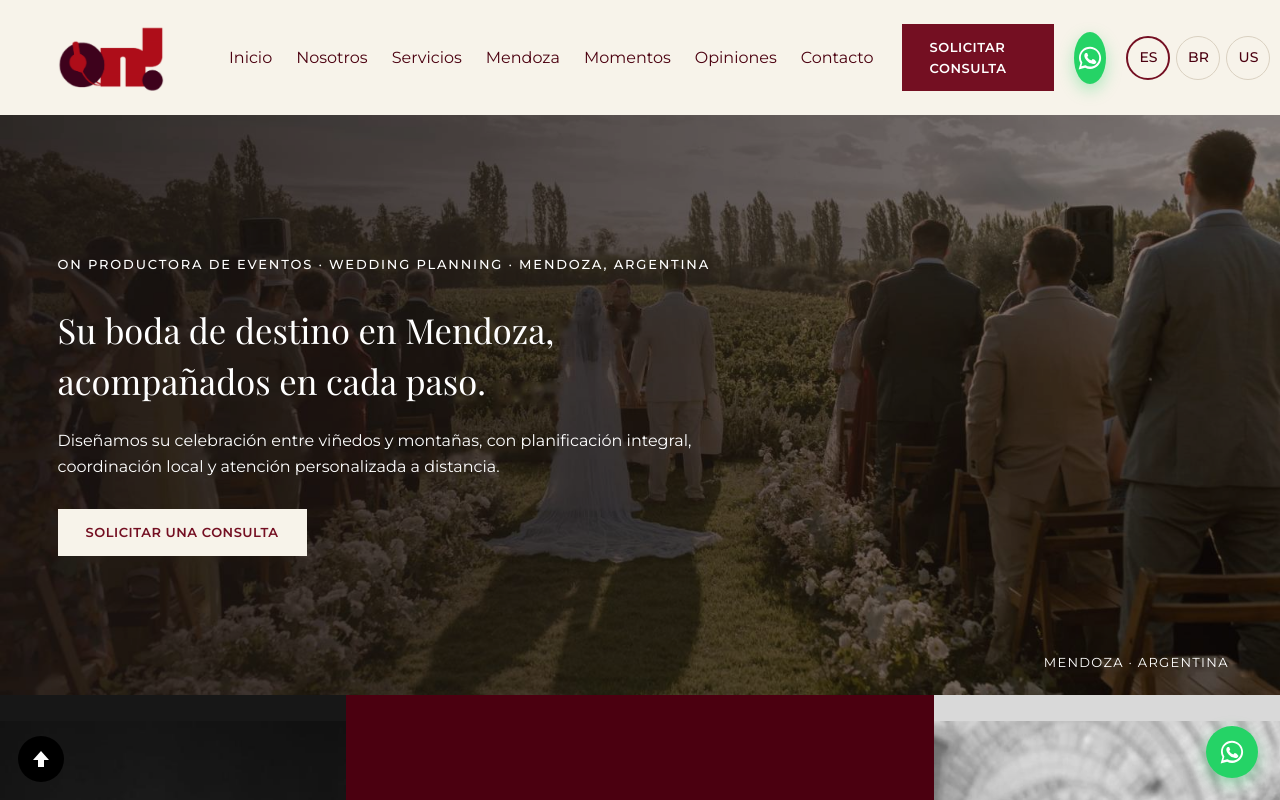
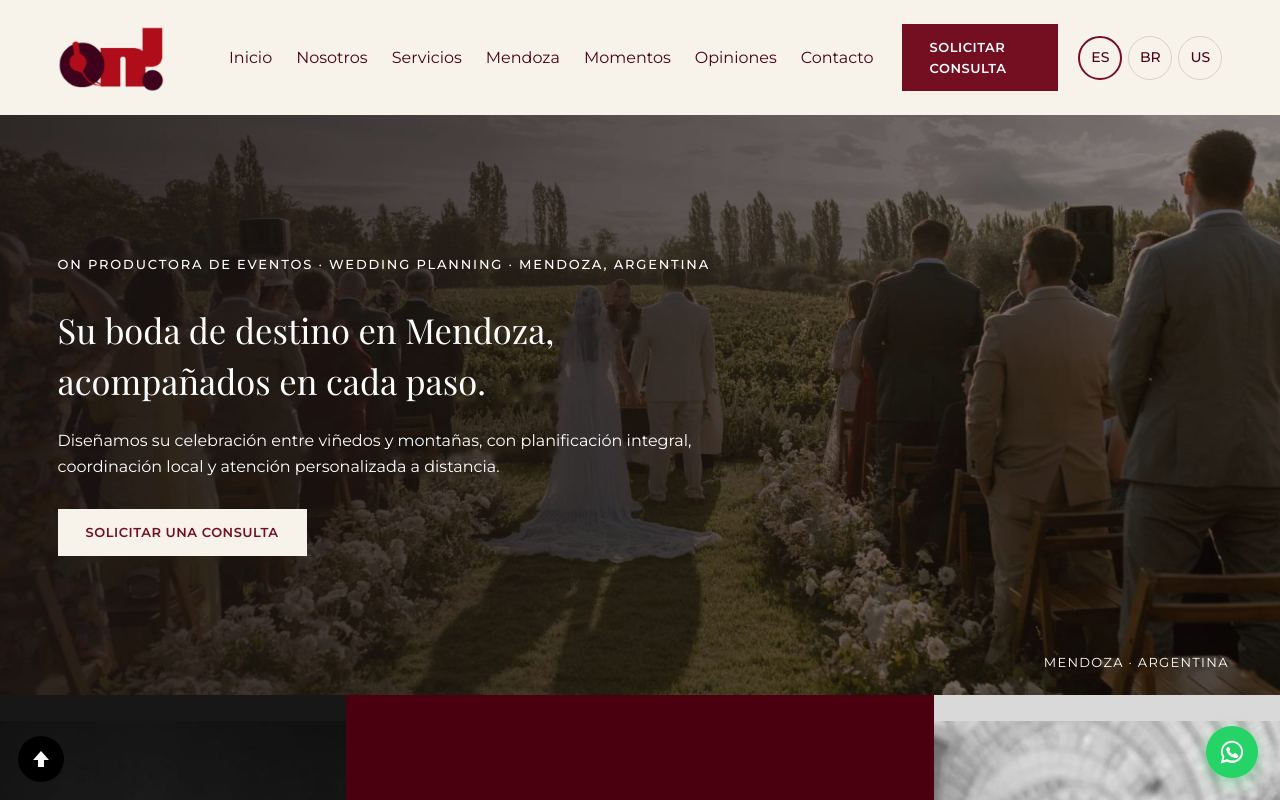
Before and after one commit to FlowSM-ING/On-Productora, a plain HTML site: page index.html in a window 1280 px wide. Shown: the top 800 px of the page. Drawn offline with nearby package versions, Linux system fonts and the light colour scheme; a web font is replaced by a local one.

Commit message:
Add files via upload

```diff
--- a/index.html
+++ b/index.html
@@ -26,7 +26,7 @@ height="0" width="0" style="display:none;visibility:hidden"></iframe></noscript>
 <!-- End Google Tag Manager (noscript) -->
 <header id="top" role="banner"><img alt="ON Productora" class="logo" src="img/logo.png"/>
 <nav><a href="#top"><span data-t="0">Inicio</span></a><a href="#nosotros"><span data-t="1">Nosotros</span></a><a href="#servicios"><span data-t="2">Servicios</span></a><a href="#mendoza"><span data-t="3">Mendoza</span></a><a href="#momentos"><span data-t="4">Momentos</span></a><a href="#opiniones"><span data-t="5">Opiniones</span></a><a href="#contacto"><span data-t="6">Contacto</span></a></nav>
-<div class="hr"><a class="btn" href="#contacto"><span data-t="7">Solicitar consulta</span></a><a aria-label="WhatsApp" class="wa" href="https://wa.me/5492615321002"><svg viewbox="0 0 32 32"><path d="M16 3C9 3 3.4 8.6 3.4 15.5c0 2.3.6 4.4 1.7 6.300L3 29l7.400-2c1.800 1 3.800 1.500 5.800 1.500 6.900 0 12.500-5.600 12.500-12.500S22.900 3 16 3zm0 22.800c-1.800 0-3.600-.5-5.100-1.400l-.4-.2-4.400 1.200 1.200-4.300-.3-.4a10 10 0 0 1-1.500-5.300C5.500 10 10.200 5.500 16 5.500S26.500 10 26.500 15.600 21.800 25.800 16 25.800zm5.700-7.600c-.3-.2-1.900-.9-2.200-1-.3-.1-.5-.2-.7.200s-.8 1-1 1.200-.4.200-.7.100a8.300 8.300 0 0 1-4.100-3.600c-.3-.5.300-.5.900-1.600.1-.2 0-.4 0-.5l-1-2.300c-.2-.6-.5-.5-.7-.5h-.6c-.2 0-.6.100-.9.400s-1.200 1.200-1.200 2.900 1.200 3.300 1.400 3.500 2.400 3.700 5.800 5.100c2.200.9 3 .9 4.100.8.700-.1 1.900-.8 2.200-1.500s.3-1.400.2-1.500-.3-.2-.6-.3z"></path></svg></a><div class="lang"><b aria-label="Español" class="on" data-l="es" role="button" tabindex="0">ES</b><b aria-label="Português" data-l="pt" role="button" tabindex="0">BR</b><b aria-label="English" data-l="en" role="button" tabindex="0">US</b></div></div>
+<div class="hr"><a class="btn" href="#contacto"><span data-t="7">Solicitar consulta</span></a><div class="lang"><b aria-label="Español" class="on" data-l="es" role="button" tabindex="0">ES</b><b aria-label="Português" data-l="pt" role="button" tabindex="0">BR</b><b aria-label="English" data-l="en" role="button" tabindex="0">US</b></div></div>
 <button aria-label="Menú" id="menu">☰</button></header>
 <main id="inicio"><section class="hero"><p class="eyebrow"><span data-t="8">ON PRODUCTORA DE EVENTOS · WEDDING PLANNING · MENDOZA, ARGENTINA</span></p>
 <h1><span data-t="9">Su boda de destino en Mendoza,</span><br/><span data-t="10">acompañados en cada paso.</span></h1>
```
